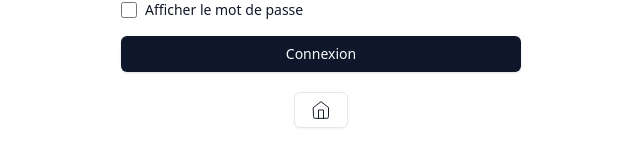
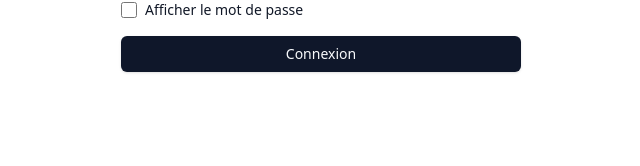
Before and after one commit to doncarlo5/workout-journal-frontend, a React (Vite) app: page /signup in a window 1280 px wide. Shown: the part 324-490 px from the top of the page, without its empty margins (319-959 px from the left). Built offline with nearby package versions, Linux system fonts and the light colour scheme; no server answers.

Commit message:
delete home button

```diff
--- a/src/components/signup-component.tsx
+++ b/src/components/signup-component.tsx
@@ -148,13 +148,13 @@
                 </Alert>
               )}
             </div>
-            <div className="flex justify-center">
+            {/* <div className="flex justify-center">
               <Link to="/">
                 <Button variant={"outline"} className="">
                   <Home size={20} strokeWidth={1.1} />
                 </Button>
               </Link>
-            </div>
+            </div> */}
           </div>
         </div>
       </form>
--- a/src/pages/signup-page.tsx
+++ b/src/pages/signup-page.tsx
@@ -143,13 +143,13 @@
                   </div>
                 </div>
               </form>
-              <div className="flex justify-center">
+              {/* <div className="flex justify-center">
                 <Link to="/">
                   <Button variant={"outline"} className="mt-5">
                     <Home size={20} strokeWidth={1.1} />
                   </Button>
                 </Link>
-              </div>
+              </div> */}
             </>
           </TabsContent>
           <TabsContent value="signup">
```
